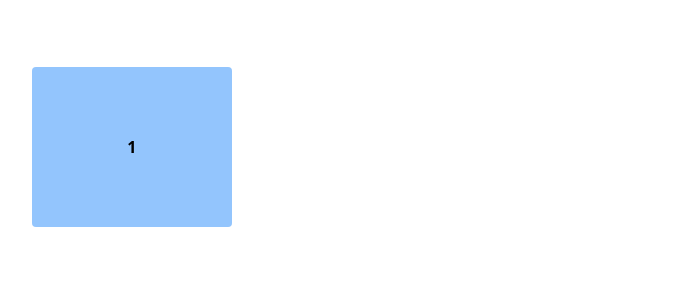
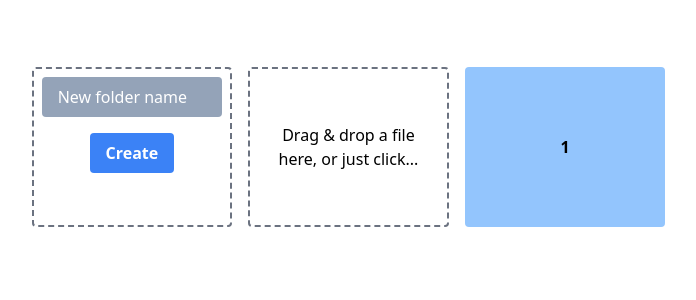
Before and after one commit to madhav-madhusoodanan/raptures-knowhere, a Next.js app: page / in a window 1280 px wide. Shown: the top 300 px of the page, without its empty margins (75-771 px from the left). Built offline with nearby package versions, Linux system fonts and the light colour scheme.

Commit message:
creation sorted

```diff
--- a/components/folder.js
+++ b/components/folder.js
@@ -1,15 +1,29 @@
 // import { useEffect, useState } from "react"
 
 import { useState, useEffect } from "react"
+import Input, { CreateFolder } from "./input"
 
 function Traverse(root, path) {
-    console.log(path)
+    // console.log(path)
     return path.reduce((newRoot, key) => {
         return newRoot[key]
     }, root)
 }
+function AssignAfterTraverse(root, path, newSubTree) {
+    let tree = newSubTree
+    const tempPath = path
+
+    while (tempPath.length > 0) {
+        let changedElem = tempPath.pop()
+        let parentTree = Traverse(root, tempPath)
+        parentTree = { ...parentTree, [changedElem]: tree }
+        tree = parentTree
+    }
+    return tree
+}
 
 export default function Folder() {
+    const [dummy, setDummy] = useState(0)
     const [root, setRoot] = useState({
         1: { 4: { 2: "3" }, 2: { 3: { lmao: "ded" } } },
     })
@@ -18,9 +32,19 @@ export default function Folder() {
     useEffect(() => {
         setCurrentRoot(Traverse(root, path))
     }, [path])
+
+    useEffect(() => {
+        console.log("remded")
+    }, [dummy])
+
+    const editTree = (currentRoot) => {
+        setRoot(AssignAfterTraverse(root, path, currentRoot))
+        setDummy(Date.now())
+        // console.log(root)
+    }
     return (
         // < className="h-full w-full rounded grid place-items-center">
-        <div className="h-5/6 w-5/6 mx-auto my-auto grid grid-cols-2 sm:grid-cols-3 md:grid-cols-4 lg:grid-cols-5 gap-4">
+        <div className="h-5/6 w-5/6 mx-auto my-auto grid grid-cols-2 sm:grid-cols-3 md:grid-cols-4 lg:grid-cols-5 gap-4 place-self-center">
             {path.length !== 0 && (
                 <div
                     onClick={() => {
@@ -34,6 +58,8 @@ export default function Folder() {
                     <p className="w-1/2 font-bold text-center">Back</p>
                 </div>
             )}
+            <CreateFolder currentRoot={currentRoot} setCurrentRoot={editTree} />
+            <Input />
             {Object.keys(currentRoot).map((key, index) => (
                 <Element
                     currentRoot={currentRoot}
@@ -48,6 +74,7 @@ export default function Folder() {
 }
 
 function Element({ currentRoot, rootElem, setPath, path }) {
+    console.log(currentRoot)
     if (typeof currentRoot[rootElem] === "object") {
         return (
             <div
@@ -70,3 +97,11 @@ function Element({ currentRoot, rootElem, setPath, path }) {
         )
     }
 }
+
+/* const [project, setProject] = useState({
+    name: "lightning network project",
+    img: "",
+    logo: "",
+    description: "",
+    state: "",
+}) */
--- /dev/null
+++ b/components/input.js
@@ -0,0 +1,62 @@
+import { useState, useCallback } from "react"
+import { useDropzone } from "react-dropzone"
+
+export default function Input({setData}) {
+    const [data, setdata] = useState(null)
+    const onDrop = useCallback((acceptedFiles) => {
+        const reader = new FileReader()
+
+        reader.onabort = () => console.log("file reading was aborted")
+        reader.onerror = () => console.log("file reading has failed")
+        reader.onload = () => {
+            // Do whatever you want with the file contents
+            const binaryStr = reader.result
+            console.log(binaryStr)
+        }
+        reader.readAsDataURL(acceptedFiles[0])
+        const data = reader.result
+        setdata(data)
+        console.log(acceptedFiles[0])
+    }, [])
+    const { getRootProps, getInputProps, isDragActive } = useDropzone({
+        onDrop: onDrop,
+    })
+    return (
+        <div {...getRootProps()} className="border-dashed border-2 border-gray-500 h-40 rounded grid place-items-center p-4">
+            <input {...getInputProps()} />
+            {isDragActive ? (
+                <p className="text-center">Drop the files here ...</p>
+            ) : (
+                <p className="text-center">Drag & drop a file here, or just click...</p>
+            )}
+        </div>
+    )
+}
+
+export function CreateFolder({ currentRoot, setCurrentRoot }) {
+    const [name, setName] = useState("")
+    const onCreate = () => {
+        if (currentRoot[name]) {
+            alert("folder already exists!")
+            return
+        }
+        currentRoot[name] = {}
+        setCurrentRoot(currentRoot)
+    }
+    return (
+        <div className="flex flex-col w-full align-middle justify-start gap-4 h-40 border-dashed border-2 border-gray-500 p-2 rounded">
+            <input
+                value={name}
+                onChange={(e) => setName(e.target.value)}
+                placeholder="New folder name"
+                className="px-4 py-2 rounded bg-slate-400 placeholder-white w-full"
+            />
+            <div
+                onClick={onCreate}
+                className="px-4 py-2 rounded bg-blue-500 text-white font-bold cursor-pointer w-max mx-auto"
+            >
+                Create
+            </div>
+        </div>
+    )
+}
--- a/package.json
+++ b/package.json
@@ -11,7 +11,8 @@
   "dependencies": {
     "next": "12.2.5",
     "react": "18.2.0",
-    "react-dom": "18.2.0"
+    "react-dom": "18.2.0",
+    "react-dropzone": "^14.2.2"
   },
   "devDependencies": {
     "autoprefixer": "^10.4.8",
```
Also changed, not shown: test.js (added, +28 -0 lines), 2 other files (tests, documents, lock files or other folders).
